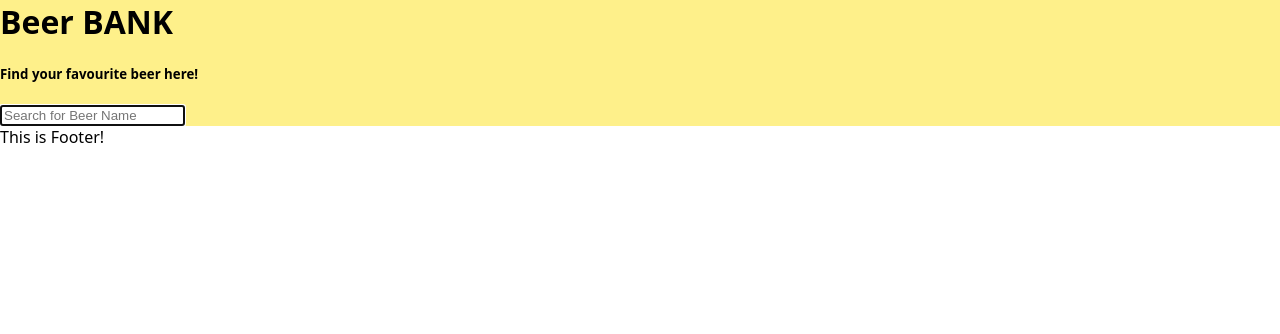
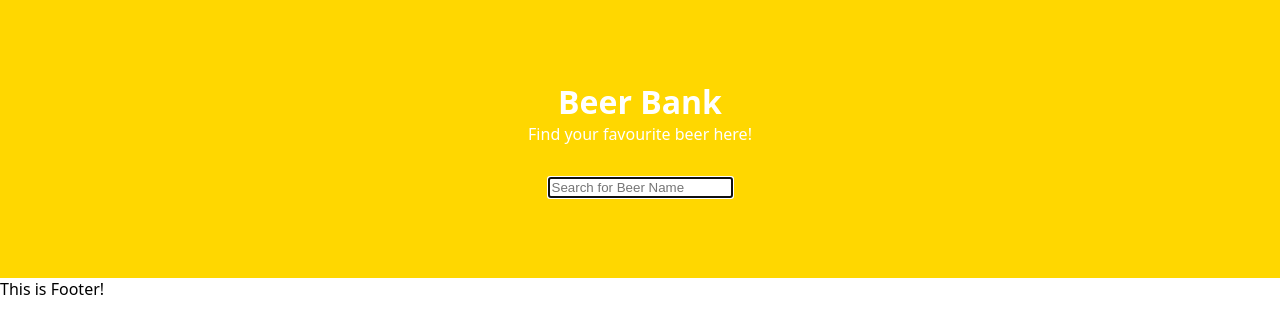
Before and after one commit to Swapnil5002/stackblitz-starters-2gc73i, a React (Create React App) app: page / in a window 1280 px wide. Shown: the top 334 px of the page. Built offline with nearby package versions, Linux system fonts and the light colour scheme.

Commit message:
3 files modified

```diff
--- a/src/App.tsx
+++ b/src/App.tsx
@@ -16,7 +16,7 @@ export const App: FC = () => {
   return (
     <div>
       <Layout
-        title="Beer BANK"
+        title="Beer Bank"
         subTitle="Find your favourite beer here!"
         headerComponent={
           <Input
--- a/src/components/layout/layout.component.style.scss
+++ b/src/components/layout/layout.component.style.scss
@@ -1,3 +1,23 @@
 .background {
-  background-color: rgb(254 240 138);
+  background-color: #ffd700;
+  padding: 5rem;
+  display: flex;
+  flex-direction: column;
+  align-items: center;
+  .title {
+    font-size: xx-large;
+    color: white;
+    margin-bottom: 0px;
+    margin: 0 auto;
+  }
+  .subtitle {
+    margin: 0 auto;
+    margin-top: 0px;
+    font-size: medium;
+    color: white;
+    font-weight: 400;
+  }
+  .header-component {
+    margin-top: 2rem;
+  }
 }
--- a/src/components/layout/layout.component.tsx
+++ b/src/components/layout/layout.component.tsx
@@ -16,12 +16,12 @@ export const Layout: React.FC<LayoutProps> = ({
 }) => {
   return (
     <div>
-      <header className="background">
-        <h1>{title}</h1>
-        <h5>{subTitle}</h5>
-        <div>{headerComponent}</div>
+      <header className="background ">
+        <h1 className="title">{title}</h1>
+        <h5 className="subtitle">{subTitle}</h5>
+        <div className="header-component">{headerComponent}</div>
       </header>
-      <body>{body}</body>
+      <body className="body">{body}</body>
       <footer>This is Footer!</footer>
     </div>
   );
```
